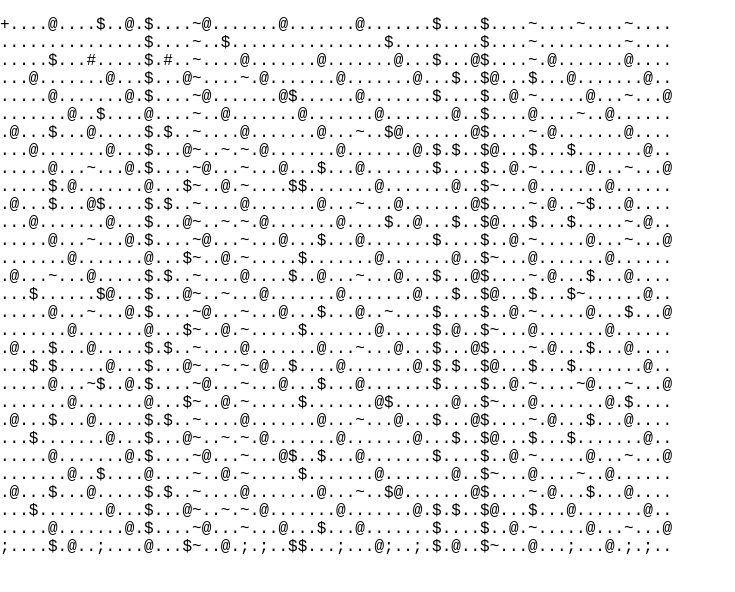
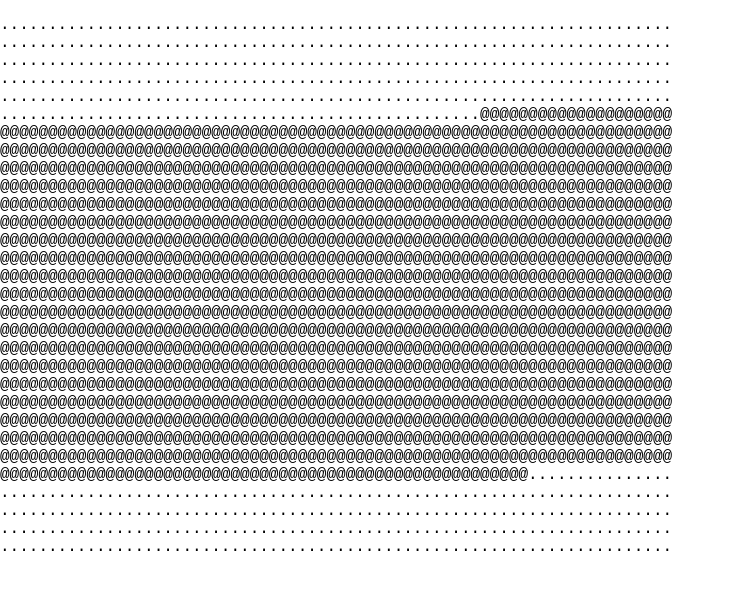
Before and after one commit to Im-Rises/cube-ascii-react, a React (Create React App) app: page / in a window 1280 px wide. Shown: the top 592 px of the page, without its empty margins (0-735 px from the left). Built offline with nearby package versions, Linux system fonts and the light colour scheme.

Commit message:
Added refresh

```diff
--- a/src/App.tsx
+++ b/src/App.tsx
@@ -4,7 +4,7 @@ import {CubeAscii} from './components/CubeAscii';
 
 const App: React.FC = () => (
 	<div>
-		<CubeAscii screenWidth={70} screenHeight={30} cubeWidthHeight={10} distanceFromCamera={100}/>
+		<CubeAscii/>
 	</div>
 );
 
--- a/src/classes/Cube.ts
+++ b/src/classes/Cube.ts
@@ -17,7 +17,7 @@ class Cube {
 		this.speedRotationX = 0.04;
 		this.speedRotationY = 0.05;
 		this.speedRotationZ = 0.02;
-		this.cubeWidthHeight = 100;
+		this.cubeWidthHeight = 40;
 		this.horizontalOffset = 0;
 		this.verticalOffset = 0;
 		this.distanceFromCam = 100;
--- a/src/components/CubeAscii.tsx
+++ b/src/components/CubeAscii.tsx
@@ -3,17 +3,19 @@ import Cube from '../classes/Cube';
 import {generateTextFromBuffer, refreshBuffers, rotateCube, updateBuffers} from '../maths/projection-rotation';
 
 type Props = {
-	screenWidth: number;
-	screenHeight: number;
-	cubeWidthHeight: number;
-	distanceFromCamera: number;
+	screenWidth?: number;
+	screenHeight?: number;
+	cubeWidthHeight?: number;
+	distanceFromCamera?: number;
+	frameRate?: number;
 };
 
-const defaultProps: Props = {
+const defaultProps = {
 	screenWidth: 70,
 	screenHeight: 30,
 	cubeWidthHeight: 40,
 	distanceFromCamera: 100,
+	frameRate: 60,
 };
 
 export const CubeAscii = (props: Props) => {
@@ -27,22 +29,29 @@ export const CubeAscii = (props: Props) => {
 	const cube = new Cube();
 
 	useEffect(() => {
-		refreshBuffers(zBuffer, cubeTextBuffer, mergedProps.screenWidth, mergedProps.screenHeight);
+		const updateCube = () => {
+			refreshBuffers(zBuffer, cubeTextBuffer, mergedProps.screenWidth, mergedProps.screenHeight);
 
-		updateBuffers(cube, zBuffer, cubeTextBuffer, mergedProps.screenWidth, mergedProps.screenHeight);
+			updateBuffers(cube, zBuffer, cubeTextBuffer, mergedProps.screenWidth, mergedProps.screenHeight);
 
-		setAsciiCube(generateTextFromBuffer(cubeTextBuffer, mergedProps.screenWidth, mergedProps.screenHeight));
+			setAsciiCube(generateTextFromBuffer(cubeTextBuffer, mergedProps.screenWidth, mergedProps.screenHeight));
 
-		// for (let i = 0; i < 100; i++) {
-		// 	console.log(zBuffer[i], cubeTextBuffer[i]);
-		// }
+			// rotateCube(cube);
+		};
 
-		rotateCube(cube);
+		const interval = setInterval(updateCube, 1000 / mergedProps.frameRate);
+
+		return () => {
+			clearInterval(interval);
+		};
 	}, [mergedProps]);
 
 	return (
 		<div>
-			<pre dangerouslySetInnerHTML={{__html: asciiCube}} style={{fontFamily: 'monospace'}}/>
+			{/* <pre dangerouslySetInnerHTML={{__html: asciiCube}} style={{fontFamily: 'monospace'}}/> */}
+			<pre style={{fontFamily: 'monospace'}}>
+				{asciiCube}
+			</pre>
 		</div>
 	);
 };
--- a/src/maths/projection-rotation.ts
+++ b/src/maths/projection-rotation.ts
@@ -60,11 +60,11 @@ const updateBuffers = (cube: Cube, zBuffer: number[], textBuffer: string[], scre
 	for (let cubeX = -halfCubeLength; cubeX < halfCubeLength; cubeX++) {
 		for (let cubeY = -halfCubeLength; cubeY < halfCubeLength; cubeY++) {
 			calculateForSurface(cubeX, cubeY, -halfCubeLength, cube, FACE_1_CHARACTER, zBuffer, textBuffer, screenWidth, screenHeight);
-			calculateForSurface(halfCubeLength, cubeY, cubeX, cube, FACE_2_CHARACTER, zBuffer, textBuffer, screenWidth, screenHeight);
-			calculateForSurface(-halfCubeLength, cubeY, -cubeX, cube, FACE_3_CHARACTER, zBuffer, textBuffer, screenWidth, screenHeight);
-			calculateForSurface(-cubeX, cubeY, halfCubeLength, cube, FACE_4_CHARACTER, zBuffer, textBuffer, screenWidth, screenHeight);
-			calculateForSurface(cubeX, -halfCubeLength, -cubeY, cube, FACE_5_CHARACTER, zBuffer, textBuffer, screenWidth, screenHeight);
-			calculateForSurface(cubeX, halfCubeLength, cubeY, cube, FACE_6_CHARACTER, zBuffer, textBuffer, screenWidth, screenHeight);
+			// calculateForSurface(halfCubeLength, cubeY, cubeX, cube, FACE_2_CHARACTER, zBuffer, textBuffer, screenWidth, screenHeight);
+			// calculateForSurface(-halfCubeLength, cubeY, -cubeX, cube, FACE_3_CHARACTER, zBuffer, textBuffer, screenWidth, screenHeight);
+			// calculateForSurface(-cubeX, cubeY, halfCubeLength, cube, FACE_4_CHARACTER, zBuffer, textBuffer, screenWidth, screenHeight);
+			// calculateForSurface(cubeX, -halfCubeLength, -cubeY, cube, FACE_5_CHARACTER, zBuffer, textBuffer, screenWidth, screenHeight);
+			// calculateForSurface(cubeX, halfCubeLength, cubeY, cube, FACE_6_CHARACTER, zBuffer, textBuffer, screenWidth, screenHeight);
 		}
 	}
 };
```
